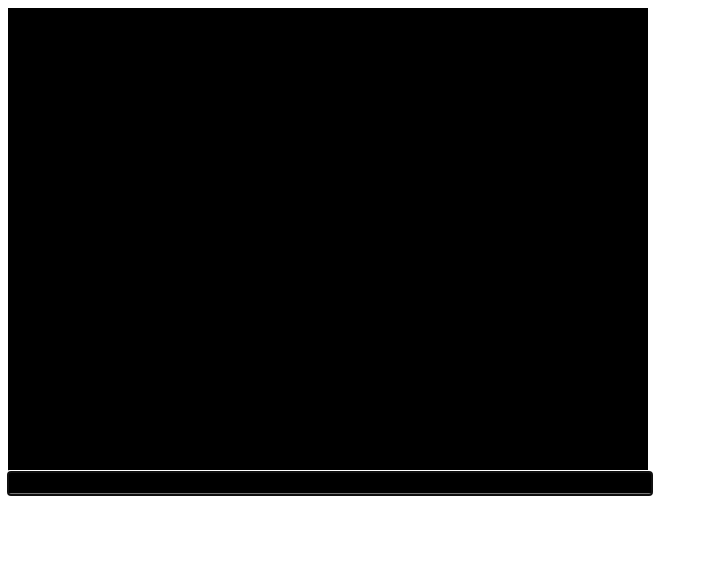
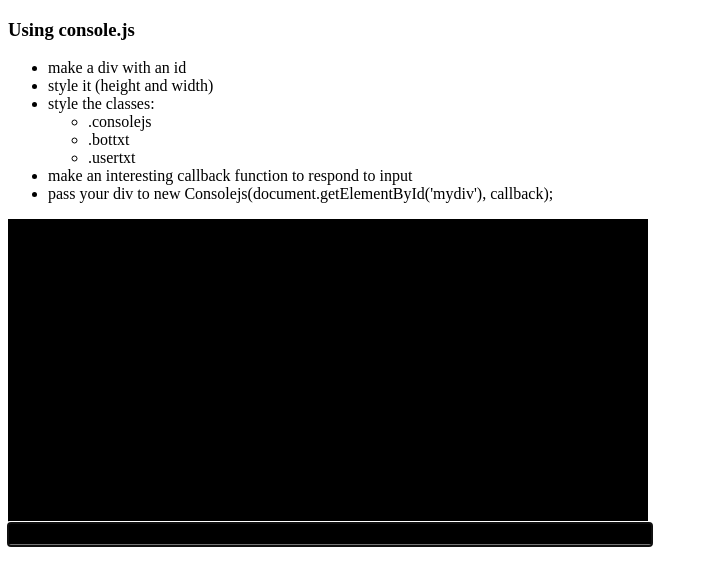
Before and after one commit to msporleder/consolejs, a plain HTML site: page index.html in a window 1280 px wide. Shown: the whole page, without its empty margins (0-709 px from the left). Drawn offline with Linux system fonts and the light colour scheme.

Commit message:
add some docs to the page

```diff
--- a/index.html
+++ b/index.html
@@ -2,11 +2,11 @@
 <html>
   <head>
     <meta charset="utf-8">
-    <title>a console</title>
+    <title>a "console" for interaction</title>
     <style type="text/css">
       #cons {
         width: 40em;
-        height: 29em;
+        height: 19em;
       }
       .consolejs {
         background-color: black;
@@ -16,16 +16,37 @@
         overflow: auto;
         word-wrap: normal;
       }
+      .bottxt {
+        color: lightgreen;
+      }
+      .usertxt {
+        color: lightgrey;
+      }
     </style>
   </head>
   <body>
+    <h3>Using console.js</h3>
+    <p>
+    <ul>
+      <li>make a div with an id</li>
+      <li>style it (height and width)</li>
+      <li>style the classes:</li>
+        <ul>
+          <li>.consolejs</li>
+          <li>.bottxt</li>
+          <li>.usertxt</li>
+        </ul>
+      <li>make an interesting callback function to respond to input</li>
+      <li>pass your div to new Consolejs(document.getElementById('mydiv'), callback);</li>
+    </ul>
+    </p>
     <div id="cons">
     </div>
 
     <script src="consolejs.js"></script>
     <script>
       var mycb = function(inp) {
-        return "foo foo foo " + inp;
+        return "I'm a callback " + inp;
       };
       document.addEventListener('DOMContentLoaded', function() {
         var mycons = new Consolejs(document.getElementById('cons'), mycb);
```
